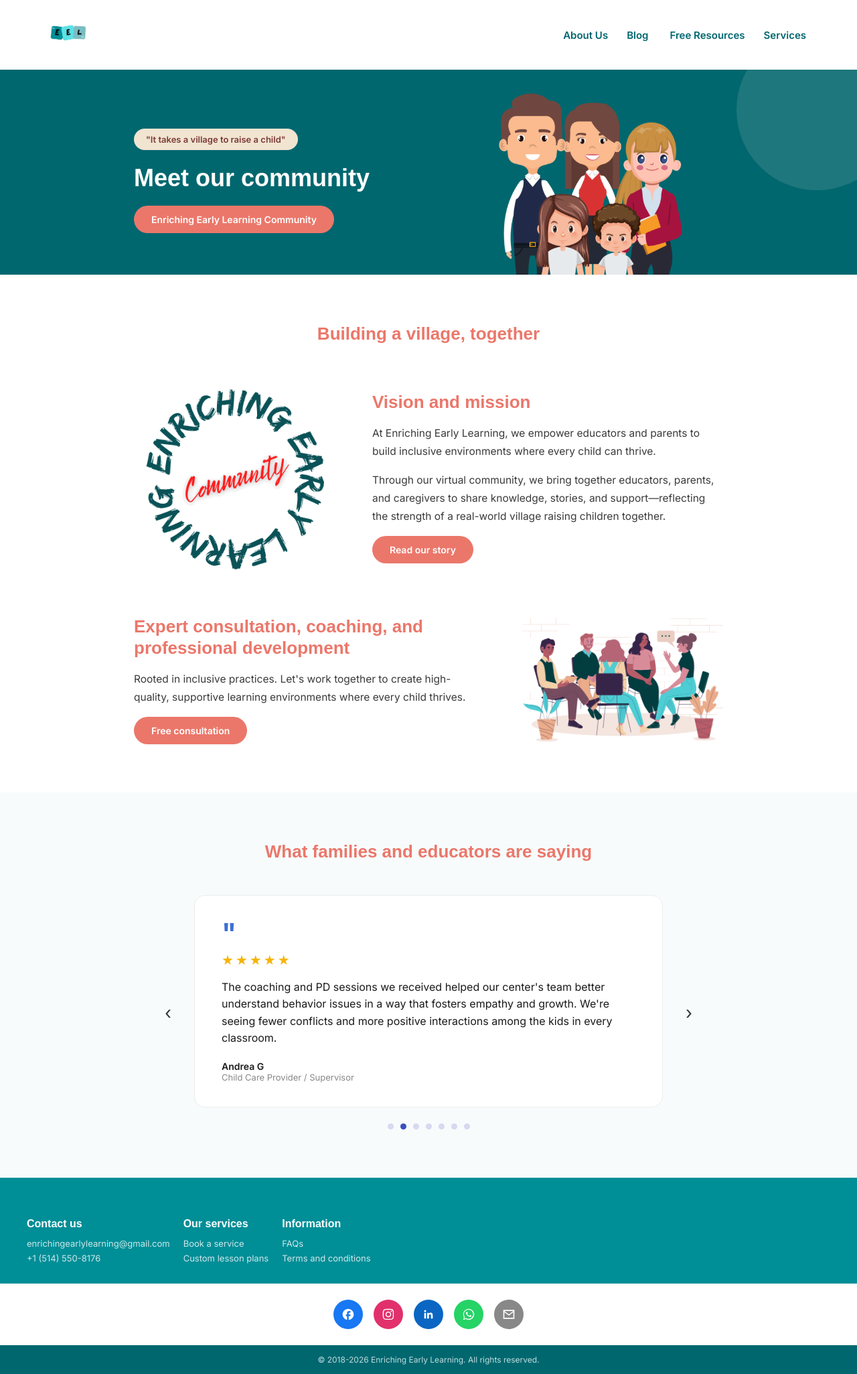
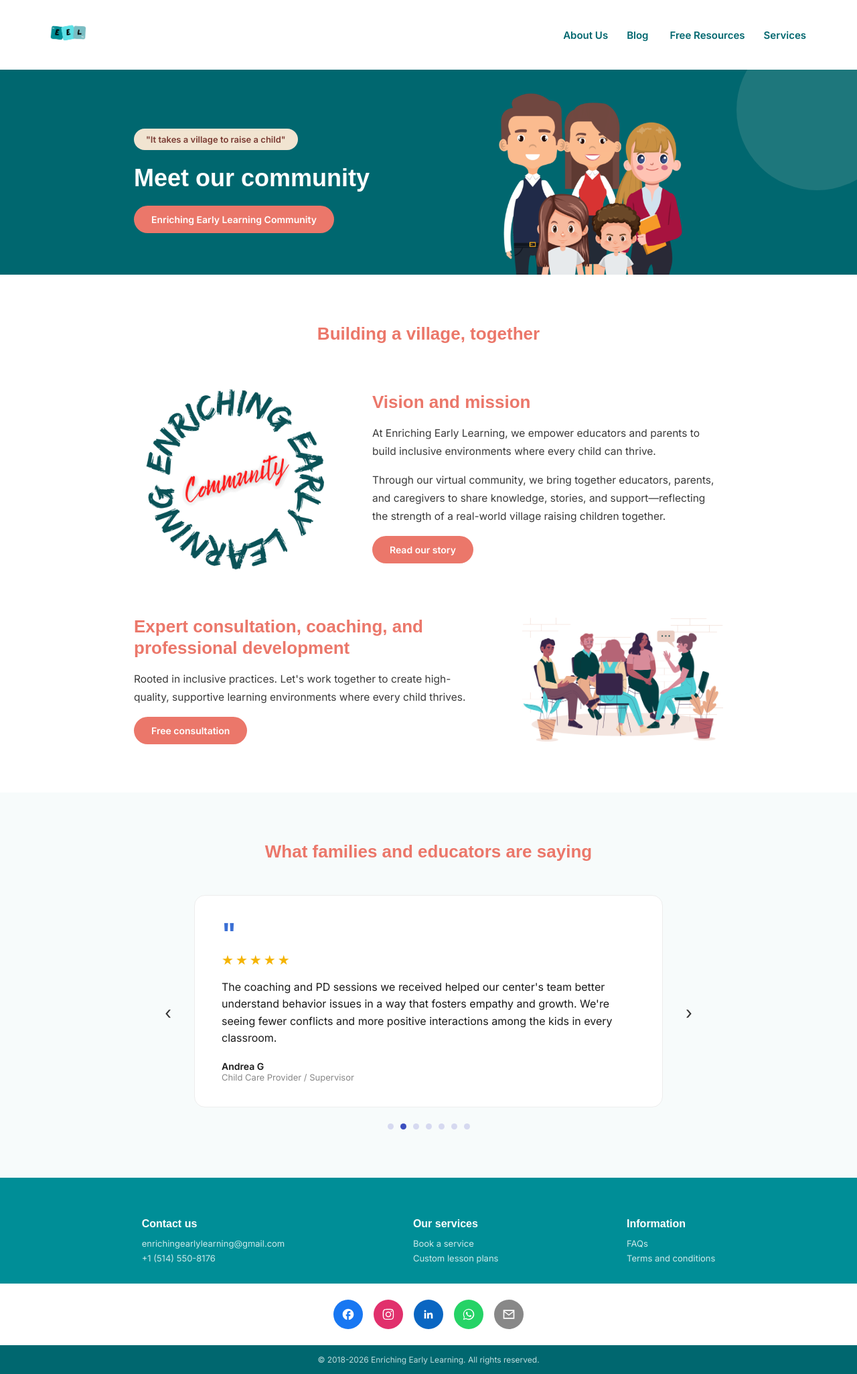
Before and after one commit to enrichingearlylearning/enriching-early-learning-site, a Jekyll site: the page built from index.html, in a window 1280 px wide. Shown: the whole page at 67% size. Built offline with Jekyll 4.4.1, drawn with Linux system fonts in a browser that asks for light colours; some web fonts are replaced.

Commit message:
Update footer.html

```diff
--- a/_includes/footer.html
+++ b/_includes/footer.html
@@ -1,6 +1,5 @@
 <footer style="max-width:none;width:100%;margin:0;">
-  <div style="max-width:1200px;width:100%;margin:0 auto;display:flex;justify-content;align-items:center;
-align-content:center;space-evenly;flex-wrap:wrap;gap:20px;">
+  <div style="max-width:1200px;width:100%;margin:0 auto;display:flex;justify-content:space-evenly;align-items:center;align-content:center;flex-wrap:wrap;gap:20px;">
   <div><h4>Contact us</h4>
     <p>enrichingearlylearning@gmail.com</p>
     <p>+1 (514) 550-8176</p>
```
